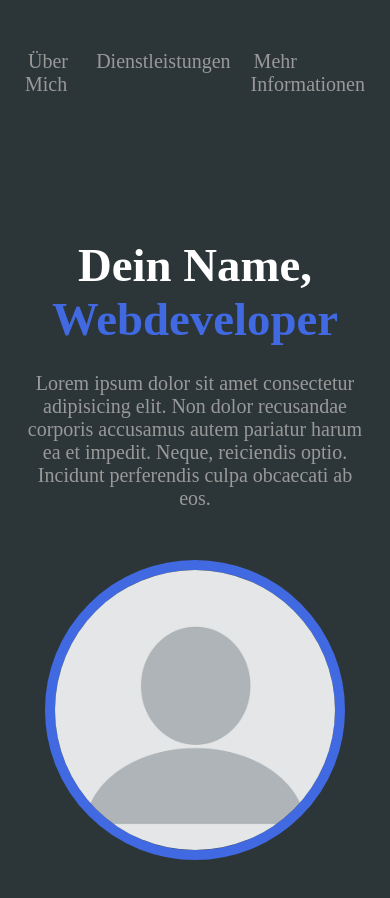
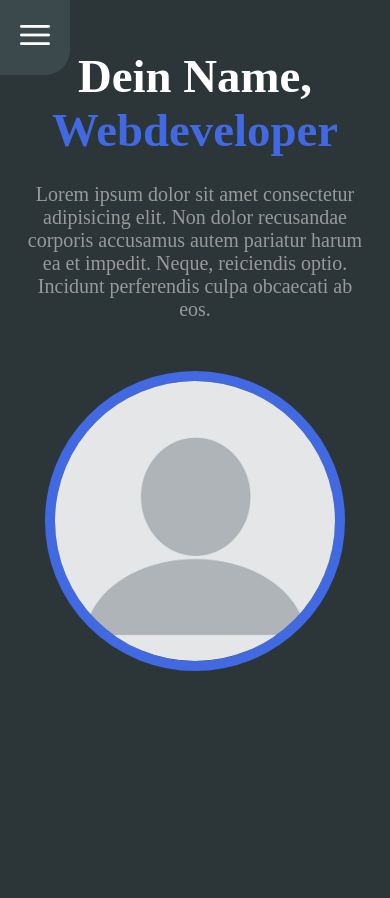
Before and after one commit to DevContinue/responsive_portfolio_webpage, a Vue app: page / in a window 390 px wide. Shown: the top 898 px of the page. After the commit the page ends 844 px from the top, so only its background shows below. Built offline with nearby package versions, Linux system fonts and the light colour scheme.

Commit message:
update header

```diff
--- a/index.html
+++ b/index.html
@@ -4,6 +4,10 @@
     <meta charset="UTF-8" />
     <meta name="viewport" content="width=device-width, initial-scale=1.0" />
     <title>Portfoio Seite</title>
+    <link
+      rel="stylesheet"
+      href="https://fonts.googleapis.com/css2?family=Material+Symbols+Rounded:opsz,wght,FILL,GRAD@20..48,100..700,0..1,-50..200"
+    />
   </head>
   <body>
     <div id="app"></div>
--- a/src/components/Header.vue
+++ b/src/components/Header.vue
@@ -2,13 +2,20 @@
   <header>
     <div class="header_text">
       <nav>
+        <input type="checkbox" id="toggle_button">
+            <label for="toggle_button">
+                <span class="material-symbols-rounded"> menu </span>
+            </label>
         <ul>
           <li><a href="">Über Mich</a></li>
           <li><a href="">Dienstleistungen</a></li>
           <li><a href="">Mehr Informationen</a></li>
         </ul>
       </nav>
-      <h1>Dein Name, <br /> <span style="color:royalblue">Webdeveloper</span></h1>
+      <h1>
+        Dein Name, <br />
+        <span style="color: royalblue">Webdeveloper</span>
+      </h1>
       <p class="subheading">
         Lorem ipsum dolor sit amet consectetur adipisicing elit. Non dolor
         recusandae corporis accusamus autem pariatur harum ea et impedit. Neque,
@@ -16,7 +23,7 @@
       </p>
     </div>
     <div class="circle">
-        <img src="@/assets/images/profil.png" alt="">
+      <img src="@/assets/images/profil.png" alt="" />
     </div>
   </header>
 </template>
@@ -32,7 +39,6 @@ export default {
 </script>
 
 <style lang="scss">
-
 header {
   padding: 50px 25px;
   display: flex;
@@ -47,7 +53,6 @@ header {
 }
 
 .circle {
-
   height: 300px;
   width: 300px;
 
@@ -65,7 +70,6 @@ header {
   img {
     width: 100%;
   }
-
 }
 
 nav {
@@ -89,7 +93,7 @@ nav {
     color: $ciWhite;
   }
 
-    a::after{
+  a::after {
     content: "";
     height: 2px;
     width: 0;
@@ -105,4 +109,42 @@ nav {
   }
 }
 
+#toggle_button {
+    display: none;
+}
+
+label[for="toggle_button"]{
+    display: none;
+}
+
+label[for="toggle_button"] span{
+    font-size: 40px;
+}
+
+@media (max-width: 800px) {
+    nav {
+        position: absolute;
+        top: 0;
+        left: 0;
+        background-color: #3b494d;
+        padding: 15px;
+        border-radius: 0 0 25px 0;
+
+        ul {
+            display: none;
+            flex-direction: column;
+        }
+    }
+
+    #toggle_button:checked ~ ul {
+        display: flex;
+    }
+
+    label[for="toggle_button"] {
+        display: block;
+    }
+
+}
+
+
 </style>
--- a/src/scss/variables.scss
+++ b/src/scss/variables.scss
@@ -1,41 +1,6 @@
-$prime: #ff6e48;
-$ciBlue: #00fff1;
-$ciRed: #ff00aa;
-$ciGreen: #46fcb4;
 $ciWhite: #ffffff;
 $second: #2C3639;
-$border: #A27B5C;
 $ciGrey: darken(
   $color: $ciWhite,
   $amount: 40%,
 );
-
-$roboto: "Roboto", sans-serif;
-
-$screen-mid: 768px;
-$screen-normal: 992px;
-$screen-large: 1200px;
-
-@mixin small {
-  @media (max-width: #{$screen-mid}) {
-    @content;
-  }
-}
-
-@mixin mid {
-  @media (min-width: #{$screen-mid}) {
-    @content;
-  }
-}
-
-@mixin normal {
-  @media (min-width: #{$screen-normal}) {
-    @content;
-  }
-}
-
-@mixin large  {
-  @media (min-width: #{$screen-large}) {
-    @content;
-  }
-}
```
Lines whose indentation alone changed are shown as unchanged.
